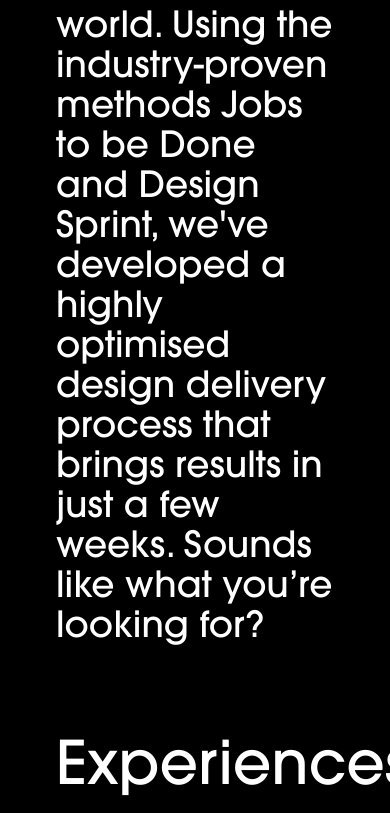
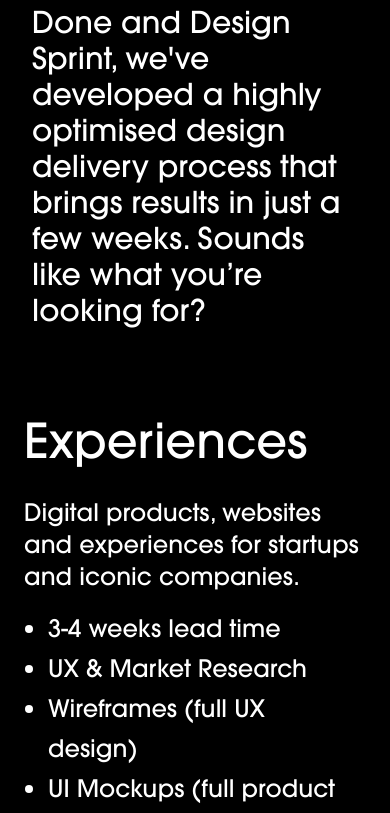
Before and after one commit to inductor69/uInvented, a Next.js app: page / in a window 390 px wide. Shown: the part 1184-1997 px from the top of the page. Built offline with nearby package versions, Linux system fonts and the light colour scheme; a web font is replaced by a local one.

Commit message:
small edits

```diff
--- a/components/Landing/landing.js
+++ b/components/Landing/landing.js
@@ -61,17 +61,17 @@ export default function Landing() {
                 </div>
                 <div class="w-full md:w-5/6">
 
-                    <div className="  text-4xl md:text-5xl mx-14 mb-14">
+                    <div className="  text-3xl md:text-5xl mx-8 md:mx-14 mb-14">
                         We design compelling Brand Identities and impactful Digital Experiences for innovative companies around the world. Using the industry-proven methods Jobs to be Done and Design Sprint, we've developed a highly optimised design delivery process that brings results in just a few weeks. Sounds like what you’re looking for?
                     </div>
                 </div>
                 {/*Our Workflow*/}
                 <div className="flex flex-col  mt-8  bg-black text-white ">
 
-                    <div className="text-6xl md:text-8xl mx-14 mb-8">
+                    <div className="text-5xl md:text-8xl mx-6  md:mx-14 mb-8">
                         Experiences
                     </div>
-                    <div className="text-2xl md:text-3xl mx-14 mb-14">
+                    <div className="text-2xl md:text-3xl mx-6 md:mx-14 mb-14">
                         Digital products, websites and experiences for startups and iconic companies.
                         <ul class="list-disc text-2xl mt-4 mx-6 leading-10">
                             <li>3-4 weeks lead time</li>
```
